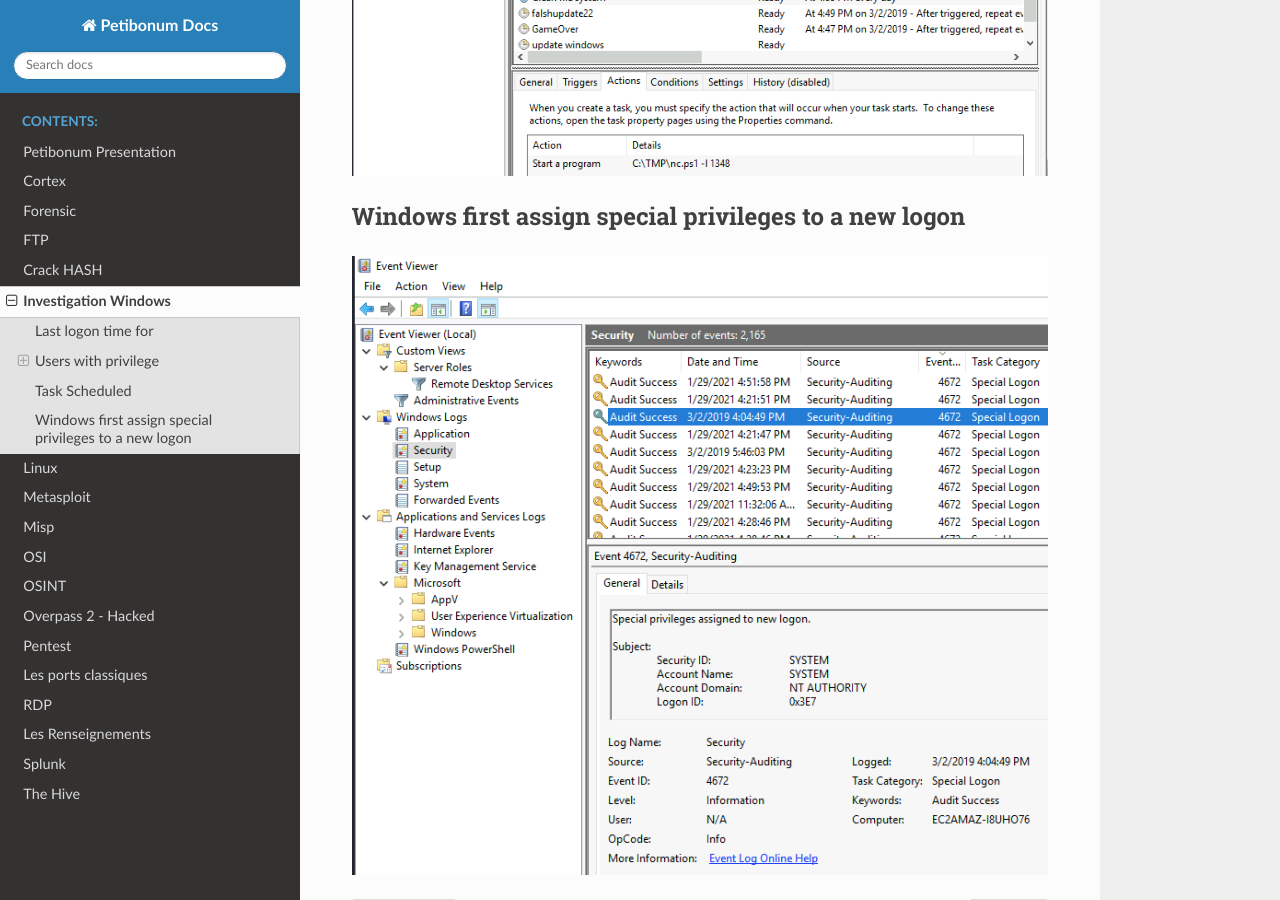
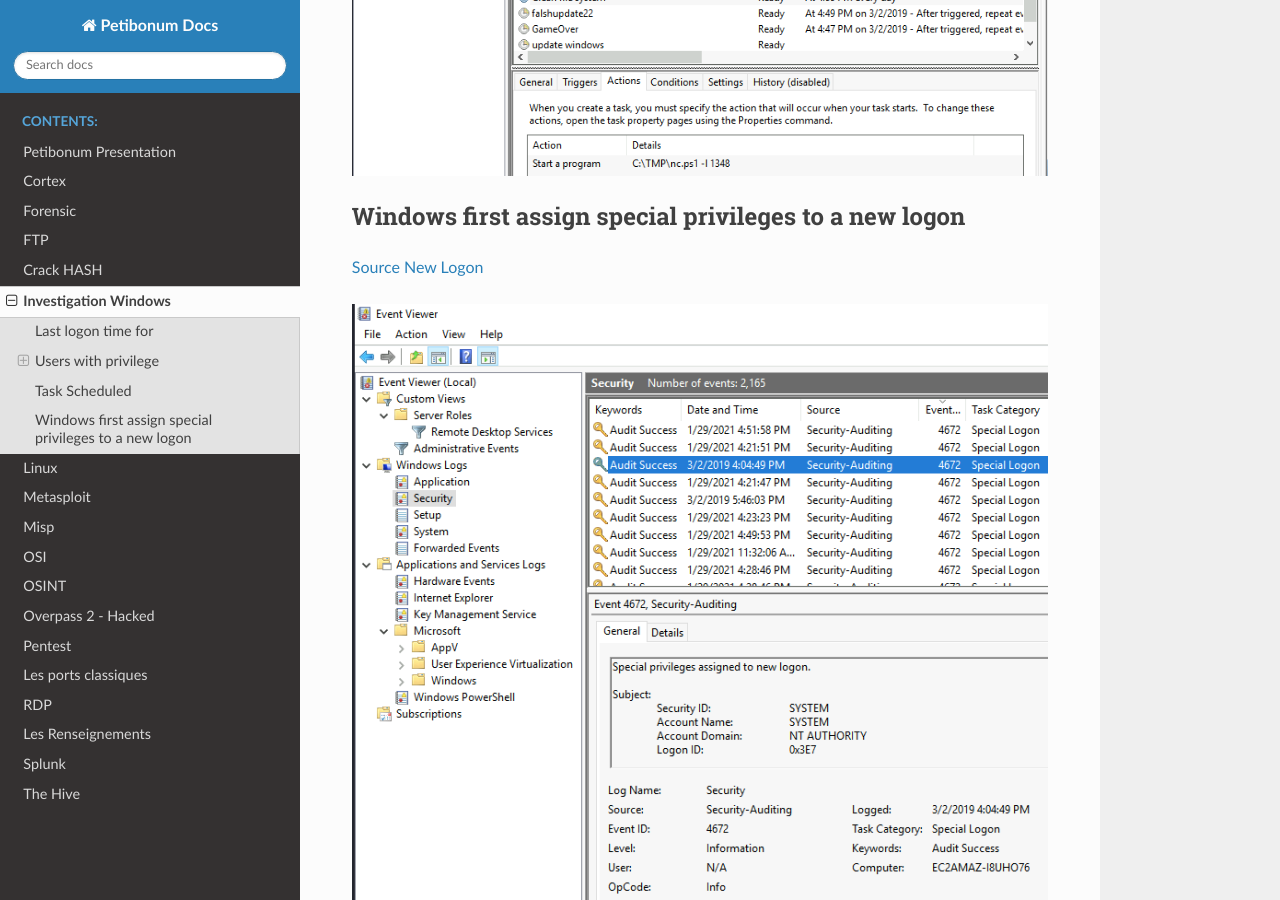
Before and after one commit to Iole-Bri/misp_docs_2, a Sphinx documentation site: the page built from docs/source/src/investigationWIN.md, in a window 1280 px wide and 900 px high, scrolled down 1246 px. Built offline with Sphinx 7.4.7 and the Read the Docs theme 2.0.0, drawn with Linux system fonts in a browser that asks for light colours.

Commit message:
investigation

```diff
--- a/docs/source/src/investigationWIN.md
+++ b/docs/source/src/investigationWIN.md
@@ -26,4 +26,6 @@
 
 ## Windows first assign special privileges to a new logon
 
+[Source New Logon](https://docs.microsoft.com/fr-fr/windows/security/threat-protection/auditing/event-4672)
+
 ![](img/logon.png)
```
